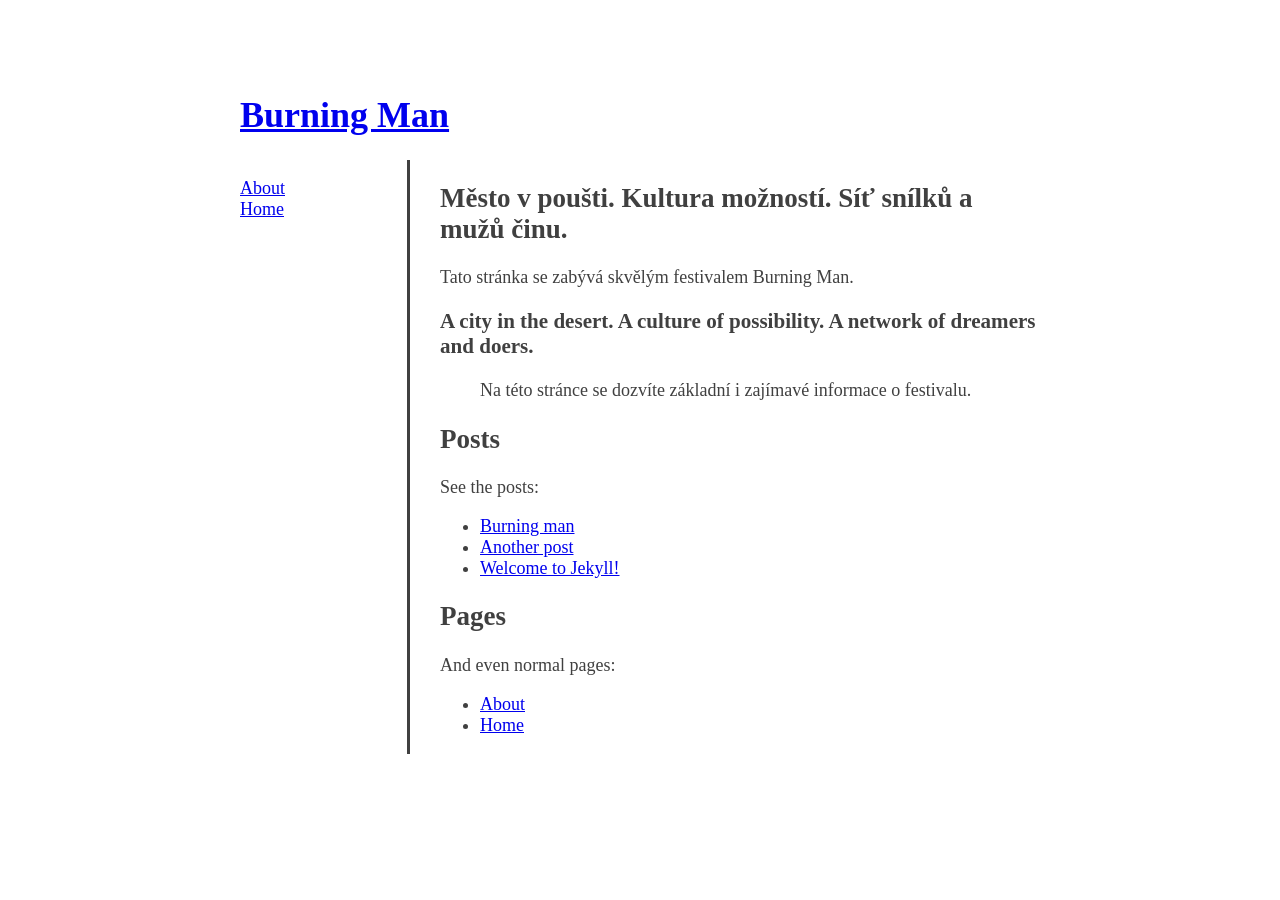
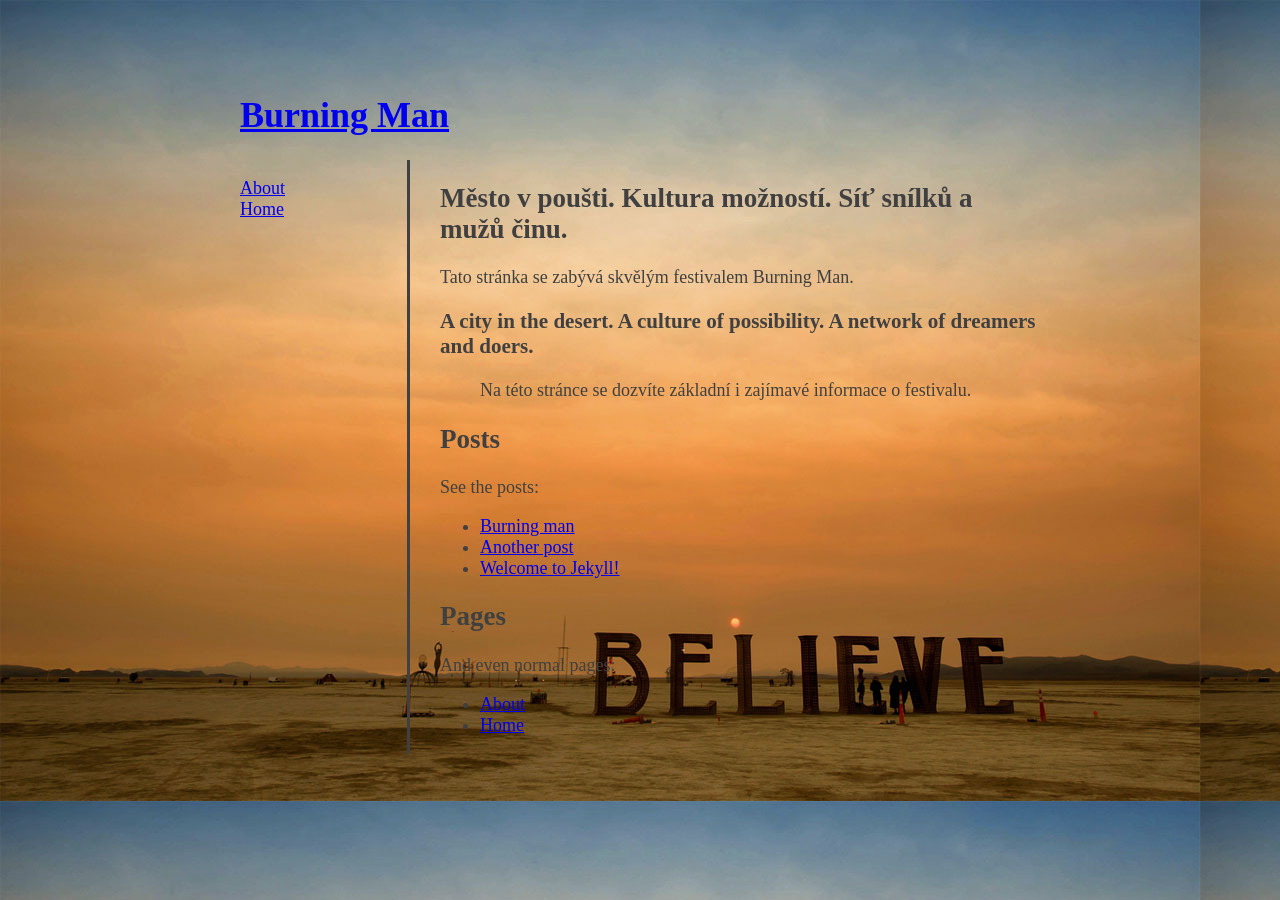
Before and after one commit to simonaku/learn-jekyll-1, a Jekyll site: the page built from index.md, in a window 1280 px wide. Built offline with Jekyll 4.4.1, drawn with Linux system fonts in a browser that asks for light colours.

Commit message:
Update style.css

```diff
--- a/css/style.css
+++ b/css/style.css
@@ -9,7 +9,7 @@
   font-size: 18px;
   color: #404040;
   position: relative;
-  background: '/css/believe.jpg'
+  background-image: url('/css/believe.jpg')
 
 }
 
```
